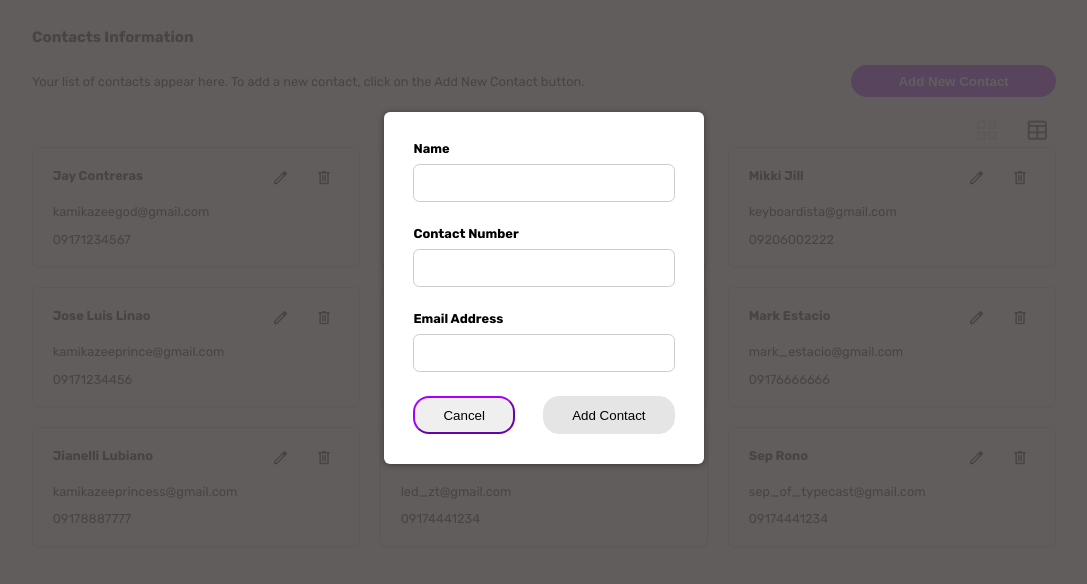
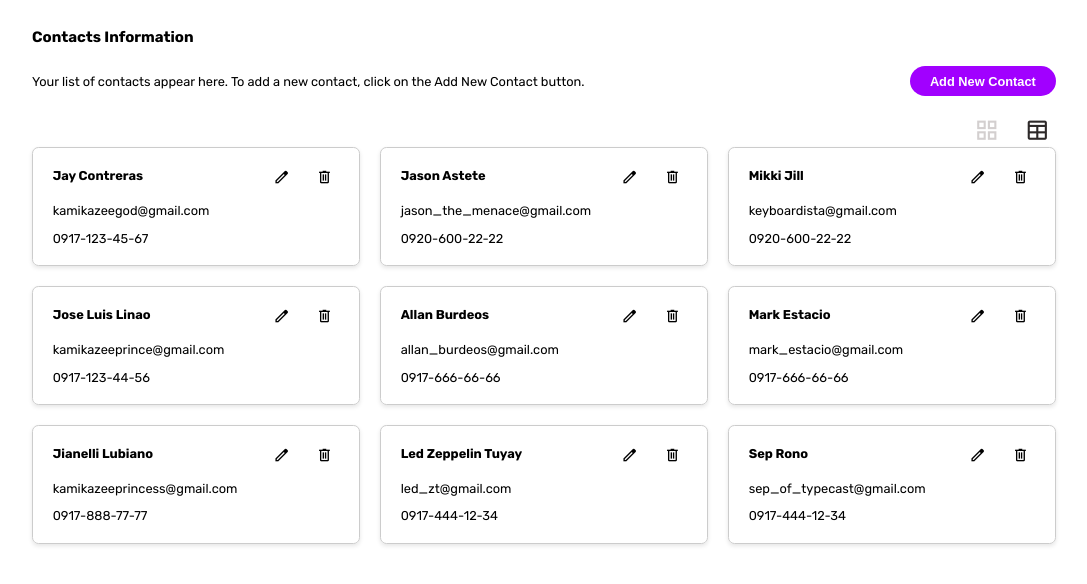
Before and after one commit to mayrosepasasadaba/angular-assessment, an Angular app: page / in a window 1280 px wide. Shown: the top 584 px of the page, without its empty margins (96-1183 px from the left). Built offline with nearby package versions, Linux system fonts and the light colour scheme.

Commit message:
enhancements on style

```diff
--- a/src/app/contact/contact-card/contact-card.component.html
+++ b/src/app/contact/contact-card/contact-card.component.html
@@ -11,5 +11,5 @@
     </p>
   </div>
   <div class="mt-1">{{ contactInfo().email }}</div>
-  <div class="mt-1">{{ contactInfo().contact_no }}</div>
+  <div class="mt-1">{{ formatContactNumber(contactInfo().contact_no) }}</div>
 </div>
--- a/src/app/contact/contact-card/contact-card.component.ts
+++ b/src/app/contact/contact-card/contact-card.component.ts
@@ -13,6 +13,14 @@ export class ContactCardComponent {
   @Output() edit = new EventEmitter();
   @Output() delete = new EventEmitter();
 
+  formatContactNumber(value: string) {
+      if (!value) return value;
+      const cleaned = value.replace(/\D/g, '');
+      if (cleaned.length !== 11) return value;
+      const formatted = `${cleaned.slice(0, 4)}-${cleaned.slice(4, 7)}-${cleaned.slice(7, 9)}-${cleaned.slice(9, 11)}`;
+      return formatted;
+  }
+
   onEdit() {
     this.edit.emit()
   }
--- a/src/app/home/home.component.css
+++ b/src/app/home/home.component.css
@@ -1,14 +1,13 @@
 .container {
     display: grid;
-    grid-template-columns: 1.6fr .4fr;
+    grid-template-columns: 6fr 1fr;
     align-items: center;
-    /* gap: 20px; */
 }
 
 button {
     background: var(--secondary-color);
     color: white;
-    padding: 4% 0;
+    padding: 5% 0;
     width: 100%;
     justify-self: end;
     border-radius: 2em;
--- a/src/app/home/home.component.ts
+++ b/src/app/home/home.component.ts
@@ -9,7 +9,7 @@ import { ContactComponent } from "../contact/contact.component";
   styleUrl: './home.component.css'
 })
 export class HomeComponent {
-  openAddContact = true;
+  openAddContact = false;
 
   onOpenAddContact() {
     this.openAddContact=true;
--- a/src/styles.css
+++ b/src/styles.css
@@ -25,7 +25,7 @@ body {
 }
 
 button {
-    font-size: 10pt;
+    font-size: 1vw;
 }
 
 button:hover {
```
